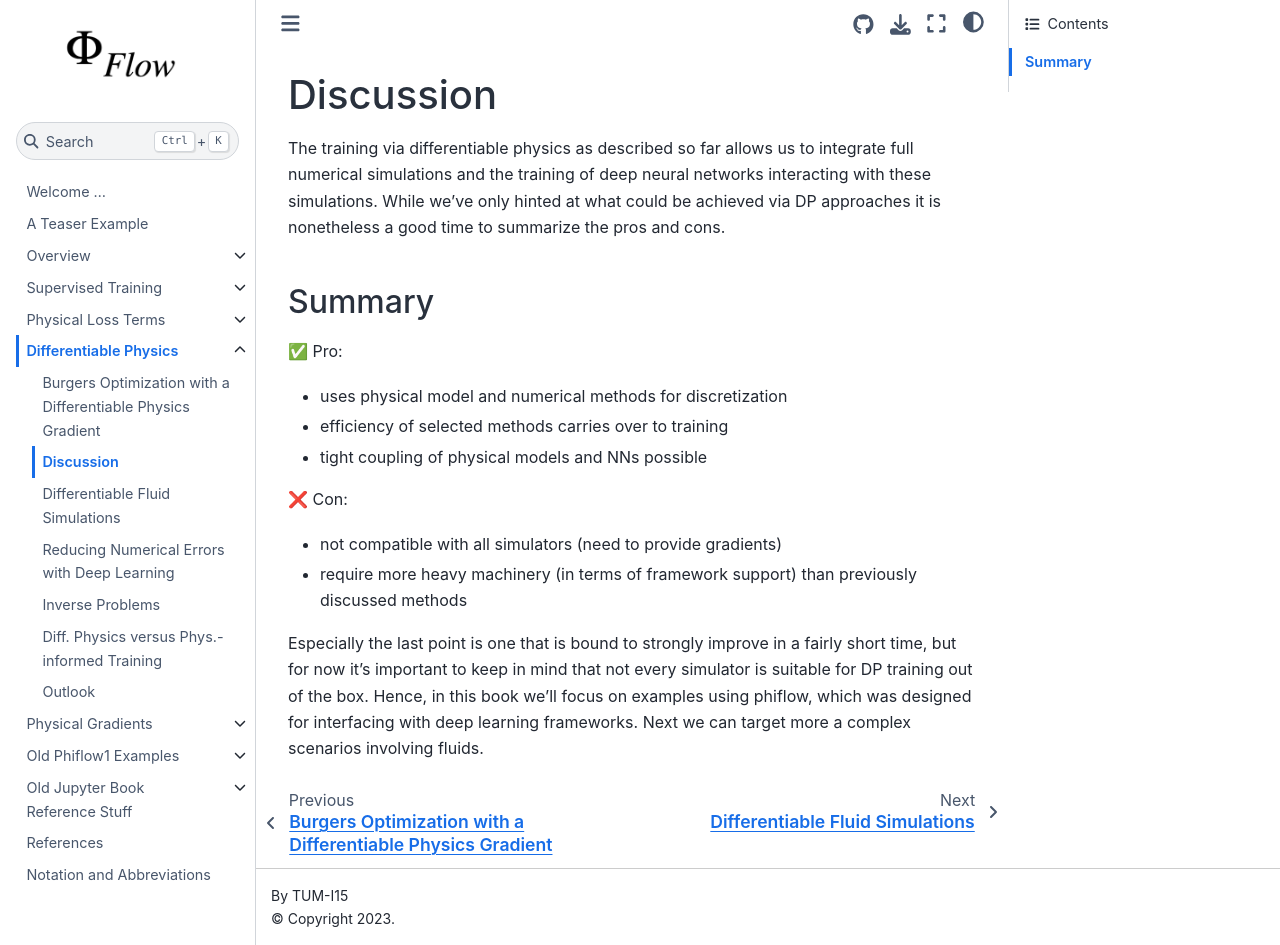
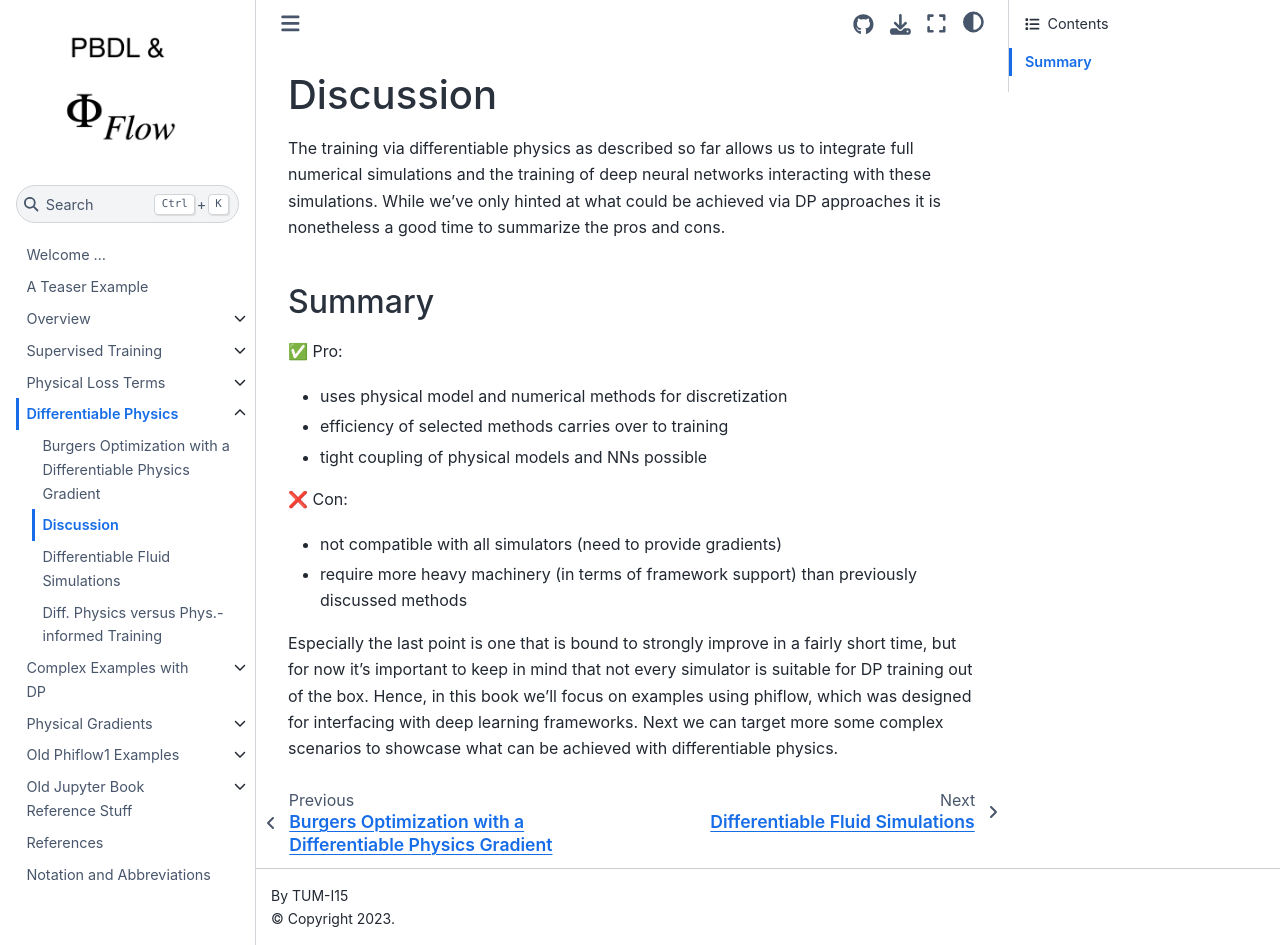
Before and after one commit to tum-pbs/pbdl-book, a Jupyter Book: the page built from diffphys-discuss.md, in a window 1280 px wide and 945 px high. Built offline with Jupyter Book 1.0.4 settings and Sphinx 7.4.7 and the Sphinx Book theme 1.1.4, drawn with Linux system fonts in a browser that asks for light colours.

Commit message:
added DP control, small update of PINN code

```diff
--- a/_toc.yml
+++ b/_toc.yml
@@ -21,9 +21,11 @@
     - file: diffphys-code-burgers.ipynb
     - file: diffphys-discuss.md
     - file: diffphys-code-ns.ipynb
+    - file: diffphys-dpvspinn.md
+- file: diffphys-examples.md
+  sections:
     - file: diffphys-code-sol.ipynb
     - file: diffphys-control.ipynb
-    - file: diffphys-dpvspinn.md
     - file: diffphys-outlook.md
 - file: physgrad.md
   sections:
--- a/diffphys-control.md
+++ /dev/null
@@ -1,6 +0,0 @@
-Inverse Problems
-=======================
-
-... control example ICLR'20 ...
-
-**TODO**
--- a/diffphys-discuss.md
+++ b/diffphys-discuss.md
@@ -17,4 +17,5 @@
 - not compatible with all simulators (need to provide gradients)
 - require more heavy machinery (in terms of framework support) than previously discussed methods
 
-Especially the last point is one that is bound to strongly improve in a fairly short time, but for now it's important to keep in mind that not every simulator is suitable for DP training out of the box. Hence, in this book we'll focus on examples using phiflow, which was designed for interfacing with deep learning frameworks. Next we can target more a complex scenarios involving fluids.
+Especially the last point is one that is bound to strongly improve in a fairly short time, but for now it's important to keep in mind that not every simulator is suitable for DP training out of the box. Hence, in this book we'll focus on examples using phiflow, which was designed for interfacing with deep learning frameworks.
+Next we can target more some complex scenarios to showcase what can be achieved with differentiable physics.
```
Also changed, not shown: diffphys-examples.md (added, +22 -0 lines), diffphys-outlook.md (+1 -1 lines), diffphys-control.ipynb, overview-burgers-forw.ipynb, physicalloss-code.ipynb.
